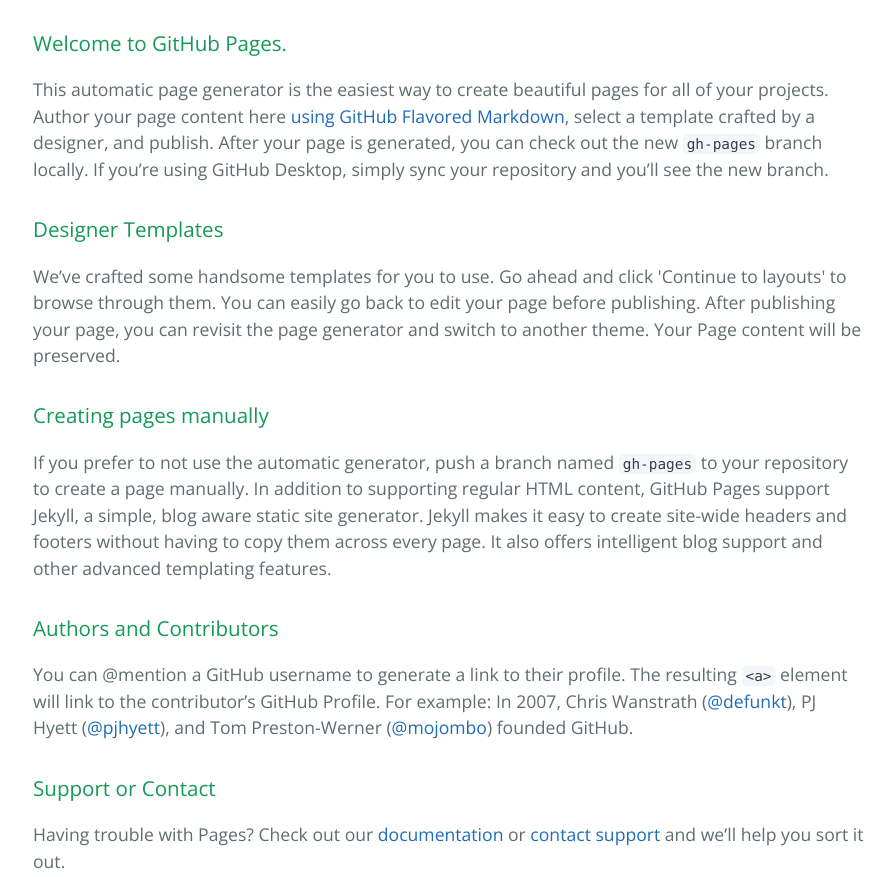
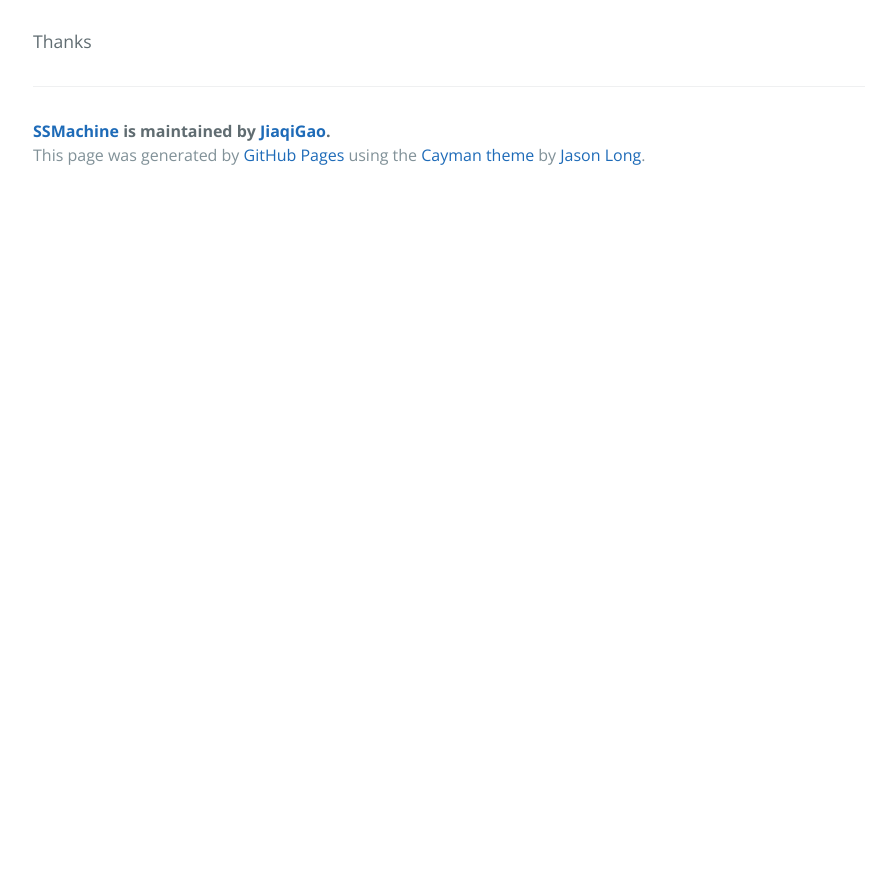
Before and after one commit to JiaqiGao/SSMachine, a plain HTML site: page index.html in a window 1280 px wide. Shown: the part 340-1217 px from the top of the page, without its empty margins (191-1083 px from the left). After the commit the page ends 800 px from the top, so only its background shows below. Drawn offline with nearby package versions, Linux system fonts and the light colour scheme.

```diff
--- a/index.html
+++ b/index.html
@@ -19,30 +19,7 @@
     </section>
 
     <section class="main-content">
-      <h3>
-<a id="welcome-to-github-pages" class="anchor" href="#welcome-to-github-pages" aria-hidden="true"><span aria-hidden="true" class="octicon octicon-link"></span></a>Welcome to GitHub Pages.</h3>
-
-<p>This automatic page generator is the easiest way to create beautiful pages for all of your projects. Author your page content here <a href="https://guides.github.com/features/mastering-markdown/">using GitHub Flavored Markdown</a>, select a template crafted by a designer, and publish. After your page is generated, you can check out the new <code>gh-pages</code> branch locally. If you’re using GitHub Desktop, simply sync your repository and you’ll see the new branch.</p>
-
-<h3>
-<a id="designer-templates" class="anchor" href="#designer-templates" aria-hidden="true"><span aria-hidden="true" class="octicon octicon-link"></span></a>Designer Templates</h3>
-
-<p>We’ve crafted some handsome templates for you to use. Go ahead and click 'Continue to layouts' to browse through them. You can easily go back to edit your page before publishing. After publishing your page, you can revisit the page generator and switch to another theme. Your Page content will be preserved.</p>
-
-<h3>
-<a id="creating-pages-manually" class="anchor" href="#creating-pages-manually" aria-hidden="true"><span aria-hidden="true" class="octicon octicon-link"></span></a>Creating pages manually</h3>
-
-<p>If you prefer to not use the automatic generator, push a branch named <code>gh-pages</code> to your repository to create a page manually. In addition to supporting regular HTML content, GitHub Pages support Jekyll, a simple, blog aware static site generator. Jekyll makes it easy to create site-wide headers and footers without having to copy them across every page. It also offers intelligent blog support and other advanced templating features.</p>
-
-<h3>
-<a id="authors-and-contributors" class="anchor" href="#authors-and-contributors" aria-hidden="true"><span aria-hidden="true" class="octicon octicon-link"></span></a>Authors and Contributors</h3>
-
-<p>You can @mention a GitHub username to generate a link to their profile. The resulting <code>&lt;a&gt;</code> element will link to the contributor’s GitHub Profile. For example: In 2007, Chris Wanstrath (<a href="https://github.com/defunkt" class="user-mention">@defunkt</a>), PJ Hyett (<a href="https://github.com/pjhyett" class="user-mention">@pjhyett</a>), and Tom Preston-Werner (<a href="https://github.com/mojombo" class="user-mention">@mojombo</a>) founded GitHub.</p>
-
-<h3>
-<a id="support-or-contact" class="anchor" href="#support-or-contact" aria-hidden="true"><span aria-hidden="true" class="octicon octicon-link"></span></a>Support or Contact</h3>
-
-<p>Having trouble with Pages? Check out our <a href="https://help.github.com/pages">documentation</a> or <a href="https://github.com/contact">contact support</a> and we’ll help you sort it out.</p>
+      <p>Thanks</p>
 
       <footer class="site-footer">
         <span class="site-footer-owner"><a href="https://github.com/JiaqiGao/SSMachine">SSMachine</a> is maintained by <a href="https://github.com/JiaqiGao">JiaqiGao</a>.</span>
```
Also changed, not shown: params.json (+1 -1 lines).
